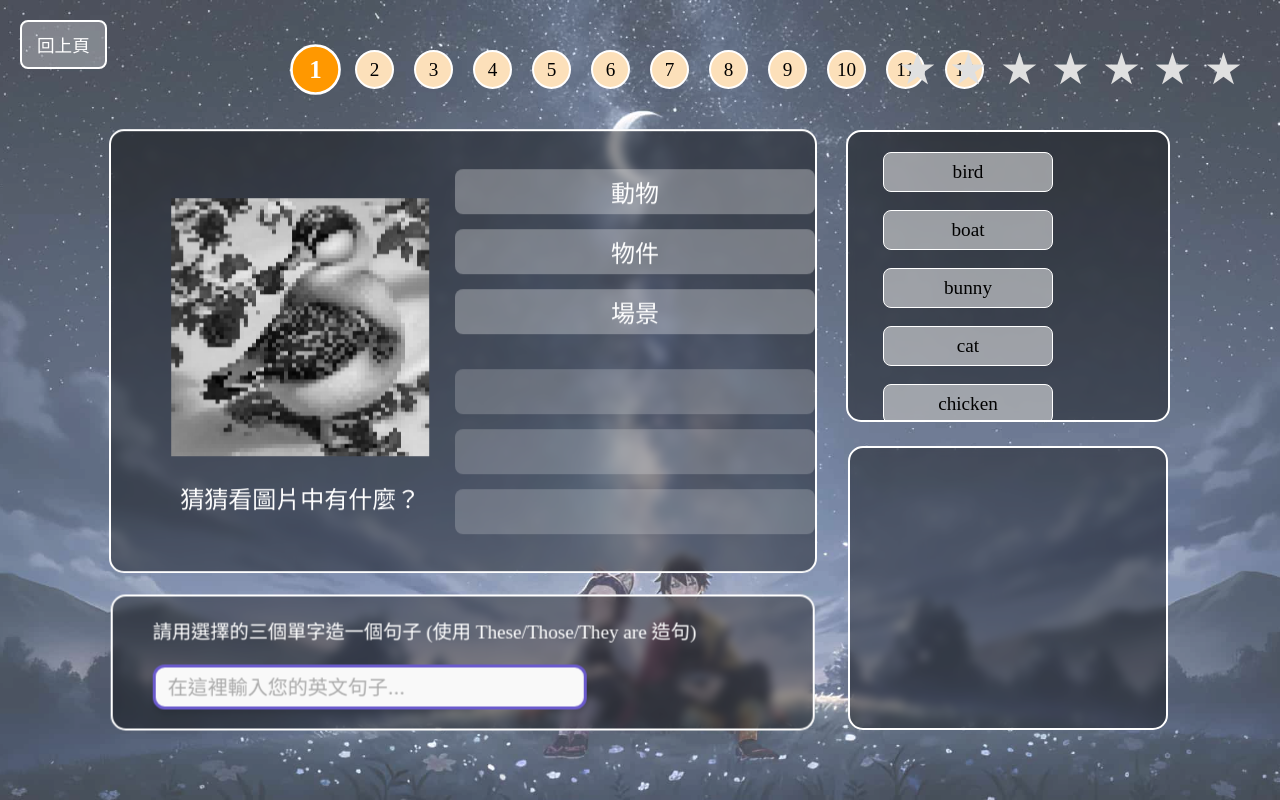
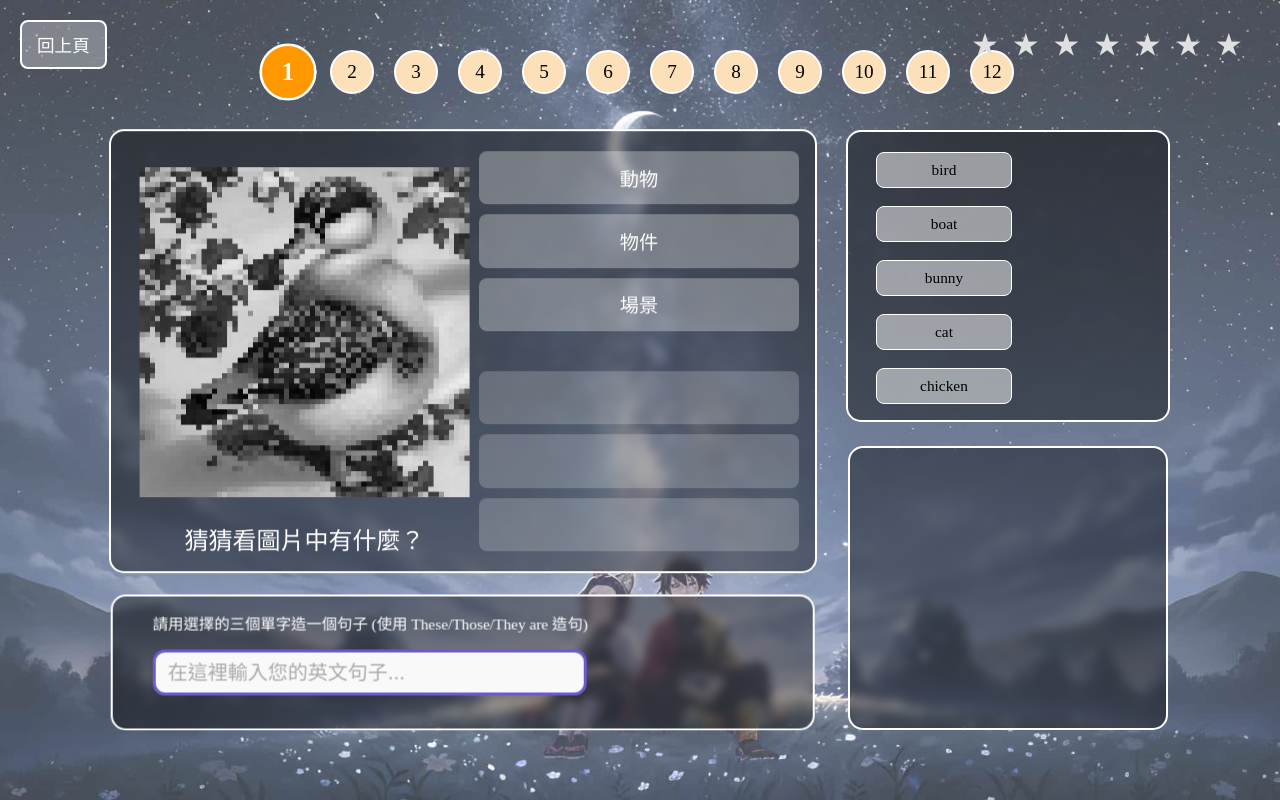
Before and after one commit to lyekai/word_game_v100, a Flask app: page /easy in a window 1280 px wide. Run offline with Flask 3, Linux system fonts and the light colour scheme.

Commit message:
Update easy_mode.css

```diff
--- a/static/css/easy_mode.css
+++ b/static/css/easy_mode.css
@@ -72,12 +72,13 @@ body, html {
     padding: 0 40px;
 }
 .sentence p {
-    margin: 20px 0;
+    font-size: 1.2vw;
+    /* margin: 20px 0; */
 }
 /* 針對造句區域的樣式調整 */
 .sentence-input {
     width: 70%; /* 依照使用者要求設定寬度 */
-    height: 45px; /* 固定高度，使其看起來像長方形 */
+    height: 35%; /* 固定高度，使其看起來像長方形 */
     padding: 0 12px; /* 左右內邊距，上下由 height 決定 */
     line-height: 48px; /* 確保文字垂直居中 */
     box-sizing: border-box; /* 確保 padding/border 不增加總尺寸 */
@@ -92,7 +93,7 @@ body, html {
     white-space: nowrap;
     overflow-x: auto; /* 允許橫向滾動查看超出內容 */
     overflow-y: hidden; /* 隱藏垂直滾動條 */
-    margin-bottom: 50px;
+    /* margin-bottom: 50px; */
 }
 
 .sentence-input::placeholder {
@@ -133,7 +134,7 @@ body, html {
 }
 .cards{
     height: 100%;
-    width: 75%;
+    width: 60%;
     /* border: 3px solid black; */
     display: flex;
     flex-direction: column;
@@ -153,7 +154,7 @@ body, html {
     color: black;
     border-radius: 8px;
     text-align: center;
-    font-size: 1.2em;
+    font-size: 1.2vw;
     cursor: pointer;
     transition: 0.2s;
 }
@@ -202,8 +203,8 @@ body, html {
 }
 
 .level-circle {
-    width: 35px;
-    height: 35px;
+    width: 5vh;
+    height: 5vh;
     border-radius: 50%;
     background: rgb(252, 224, 186);
     color: black;
@@ -225,7 +226,7 @@ body, html {
 }
 /* 星星 */
 .star {
-    font-size: 36px;
+    font-size: 2vw;
     color: #e0e0e0; /* 預設灰色 */
     transition: color 0.3s, transform 0.3s;
     display: inline-block;
@@ -246,7 +247,7 @@ body, html {
 #stars-container {
     display: flex;
     position: absolute;
-    top: 5vh;
+    top: 3vh;
     right: 3vw;
     flex-direction: row;
     gap: 15px;
@@ -292,6 +293,7 @@ body, html {
 /* 左側圖片區 */
 #left-side {
     flex: 1;
+    height: 100%;
     display: flex;
     justify-content: center; /* 水平置中 */
     align-items: center;     /* 垂直置中 */
@@ -300,11 +302,15 @@ body, html {
     /* border: 2px solid black; */
     transform: translate(5%, 5%);
 }
-#left-side img {
-    width: 75%;  /* 可自行調整 */
-    height: auto;
+#left-side p {
+    font-size: 3vh;
+}
+#vague-image {
+    height: 75%;  /* 可自行調整 */
+    width: auto;
     object-fit: cover;
 }
+
 /* 圖片淡出 */
 #vague-image.fade-out {
     opacity: 0;
@@ -320,35 +326,47 @@ body, html {
 /* 右側區域 */
 #right-side {
     flex: 1;
+    height: 100%;
     display: flex;
     flex-direction: column;
-    justify-content: space-between; /* 上下分開 */
+    justify-content: center; /* 上下分開 */
     align-items: center;            /* 水平置中 */
     padding: 20px 0;                /* 上下內距 */
-    gap: 35px;
+    box-sizing: border-box;
+    gap: 10%;
 }
 
 /* 上方提示框 */
 #tip-boxes {
     display: flex;
     flex-direction: column;
-    gap: 15px;
+    gap: 10px;
+    height: 45%; /* 分配這組容器在右側佔用的總高度比例 */
+    width: 100%; /* 寬度佔滿，由內部的 box 自己決定寬度 */
+    align-items: center;
 }
 .tip-box {
-    width: 360px;
-    height: 45px;
+    height: 30%;          /* 佔父容器 (#tip-boxes) 高度的 15% */
+    min-height: 30px;     /* 設定保險值，避免縮得太小 */
+
+    /* 2. 透過長寬比自動決定寬度 */
+    aspect-ratio: 6 / 1;
+    width: auto;
     background: rgba(255, 255, 255, 0.3);
     border-radius: 8px;
     display: flex;
     justify-content: center;
     align-items: center;
-    font-size: 1.5em;
+    font-size: 1.5vw;
 }
 /* 下方答案框 */
 #answer-boxes {
     display: flex;
     flex-direction: column;
-    gap: 15px;
+    gap: 10px;
+    height: 45%; /* 分配這組容器在右側佔用的總高度比例 */
+    width: 100%; /* 寬度佔滿，由內部的 box 自己決定寬度 */
+    align-items: center;
 }
 /* 正確答案的綠色背景 */
 .answer-box.correct, .answer-box.correct-locked {
@@ -363,14 +381,18 @@ body, html {
 }
 
 .answer-box {
-    width: 360px;
-    height: 45px;
+    height: 30%;          /* 佔父容器 (#tip-boxes) 高度的 15% */
+    min-height: 30px;     /* 設定保險值，避免縮得太小 */
+
+    /* 2. 透過長寬比自動決定寬度 */
+    aspect-ratio: 6 / 1;
+    width: auto;        /* 讓高度由比例決定，不要寫死 % */
     background: rgba(255, 255, 255, 0.2);
     border-radius: 8px;
     display: flex;
     justify-content: center;
     align-items: center;
-    font-size: 1.5em;
+    font-size: 1.5vw;
 }
 
 
@@ -433,9 +455,9 @@ body, html {
     position: absolute;
     right: 20px;
     margin-bottom: 20px;
-    padding: 8px 15px;
+    padding: 6px 12px;
     border-radius: 8px;
-    font-size: 1em;
+    font-size: 1vw;
     border: 2px solid white;
     background: rgb(252, 224, 186);
     transition: background 0.3s ease;
@@ -446,7 +468,7 @@ body, html {
     bottom: 20px;
     padding: 8px 15px;
     border-radius: 8px;
-    font-size: 1em;
+    font-size: 1vw;
     border: 2px solid white;
     background: rgb(252, 224, 186);
     transition: background 0.3s ease;
@@ -637,8 +659,8 @@ a {
         height: 30%;
         transform: translate(-50%, -100%);
     }
-    #left-side img {
-        width: 80%;  /* 可自行調整 */
+    #vague-image {
+        height: 70%;  /* 可自行調整 */
     }
     .sentence {
         width: 90%;
@@ -649,6 +671,7 @@ a {
         z-index: 1000;
     }
     .sentence p {
+        font-size: 3.5vw;
         margin: 8px 0;
     }
     .sentence-input {
@@ -723,9 +746,8 @@ a {
         right: 3vw;
         gap: 10px;
     }
-
-    #left-side {
-        font-size: 1em;
+    #left-side p {
+        font-size: 2vh;
     }
     #right-side {
         gap: 20px;
```
